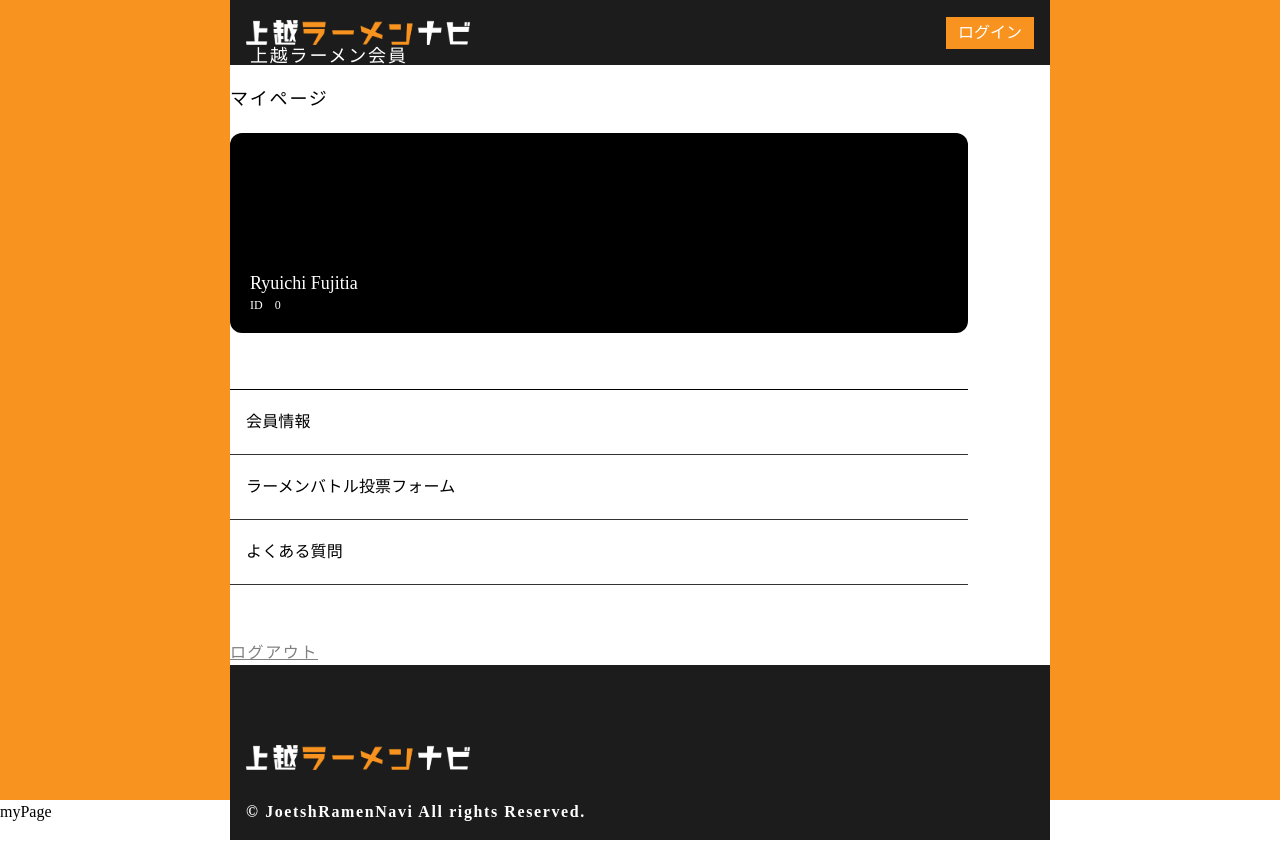
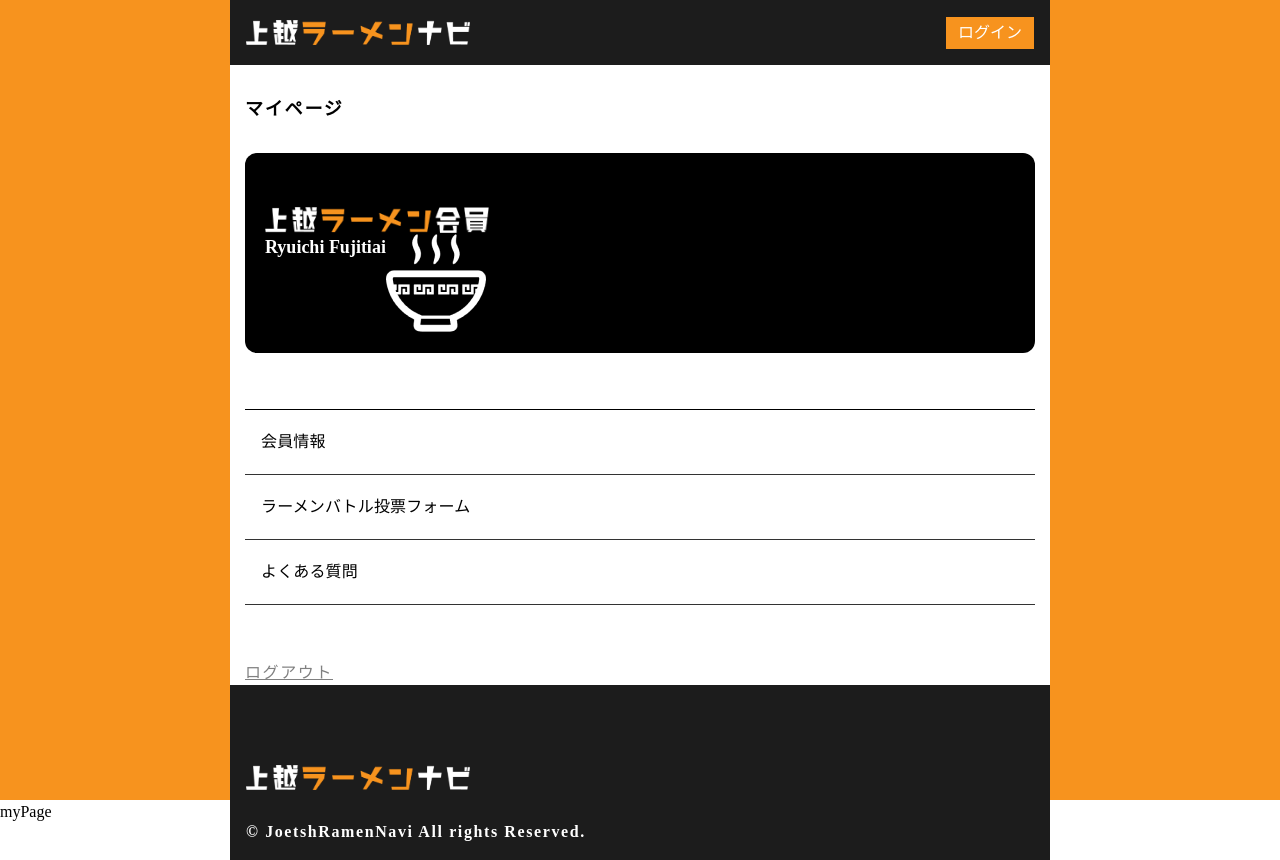
Before and after one commit to JoetsuRamenNavi/frontend, a Next.js app: page /Mypage in a window 1280 px wide. Built offline with nearby package versions, Linux system fonts and the light colour scheme.

Commit message:
changing mypage

```diff
--- a/src/components/layouts/Header.tsx
+++ b/src/components/layouts/Header.tsx
@@ -13,11 +13,14 @@ const Header: NextPage = () => {
         <Link href={"/"}>
           <img src="/logo.png" alt="ロゴ" width={224} />
         </Link>
+
+        <Link href={"/Mypage"}>
         <div
           className={`${theme.accent.bg} ${theme.base.text} px-[12px] py-[4px] text-[16px]`}
         >
           ログイン
         </div>
+        </Link>
       </div>
     </>
   );
--- a/src/pages/Mypage.tsx
+++ b/src/pages/Mypage.tsx
@@ -30,15 +30,17 @@ const Mypage: NextPage = () => {
 
     {/* 表示してる場所 */}
       <Layout>
-        <div className=" w-[90%] ">
-          <p className="text-left text-lg my-5 ">マイページ</p>
+        <div className=" mx-[15px]">
+          <p className="text-left text-lg my-[30px] font-bold">マイページ</p>
 
         <div className="bg-[#000] h-[200px] flex items-end rounded-xl">
           {/* 要調整 */}
           <div className=" m-[20px] w-[60%] text-white">
-          <p className="text-lg pb-[45%]">上越ラーメン会員</p>
-          <div className="text-lg">{users[name].name}</div>
-          <div className="text-xs">ID　{users[id].id}</div>
+          <img src="/Members.png" alt="会員証" width={224} />
+          <div className="flex">
+          <div className="text-lg font-bold">{users[name].name}i</div>
+          <img src="/ramen.png" alt="ラーメンアイコン" width={100} />
+          </div>
           </div>
         </div>
 
```
Also changed, not shown: public/Members.png (added), public/ramen.png (added).
